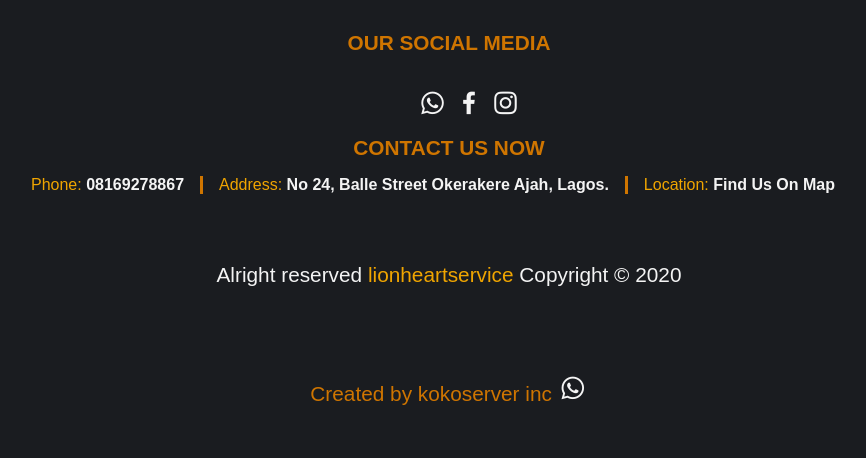
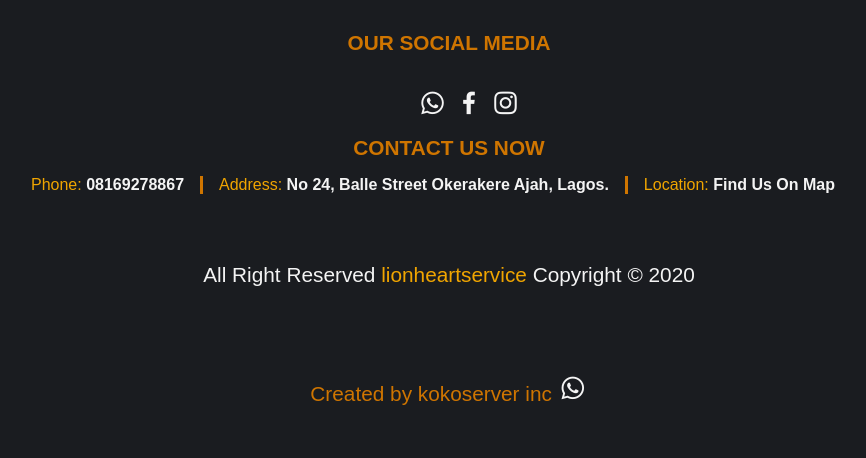
Before and after one commit to Kokoserver/lionheartservice, a Python web app: template templates/pages/admin.html in a window 1280 px wide. Shown: the part 788-1246 px from the top of the page, without its empty margins (191-1057 px from the left). Run offline with Jinja, Linux system fonts and the light colour scheme; the template is opened without the code that fills it, so the values that code supplies are empty.

Commit message:
Update footer.html

```diff
--- a/templates/layouts/footer.html
+++ b/templates/layouts/footer.html
@@ -19,7 +19,7 @@
            </div>
        </div>
   </div>
-    <p class="footer__copyright">Alright reserved <b>lionheartservice</b> Copyright &copy; 2020</p>
+    <p class="footer__copyright">All Right Reserved <b>lionheartservice</b> Copyright &copy; 2020</p>
     <div class="creator">
       <p class="creator_name">
         <span>Created by <span>kokoserver inc</span> </span><a href="https://wa.link/6q8cmu" class="creator__link"><i class='bx bxl-whatsapp'></i></a>
```
